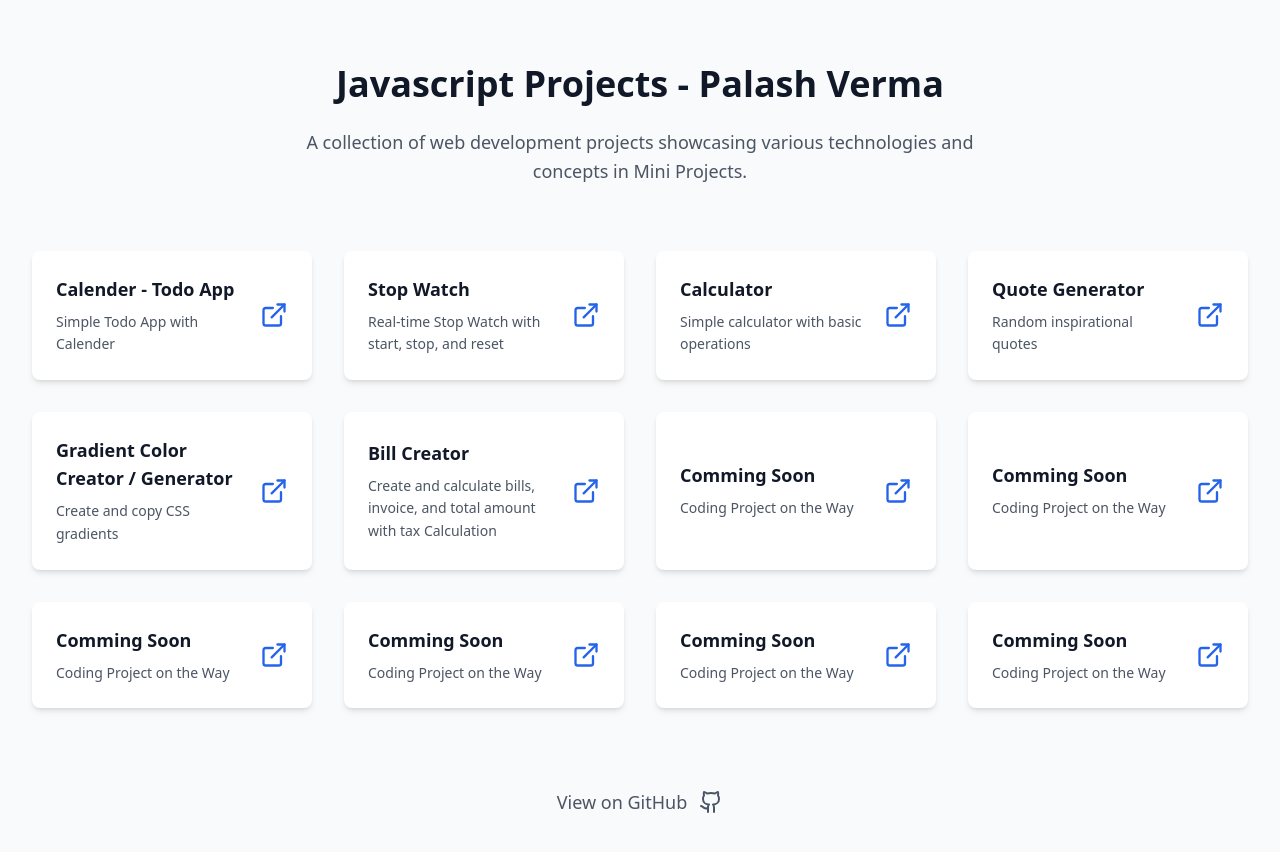
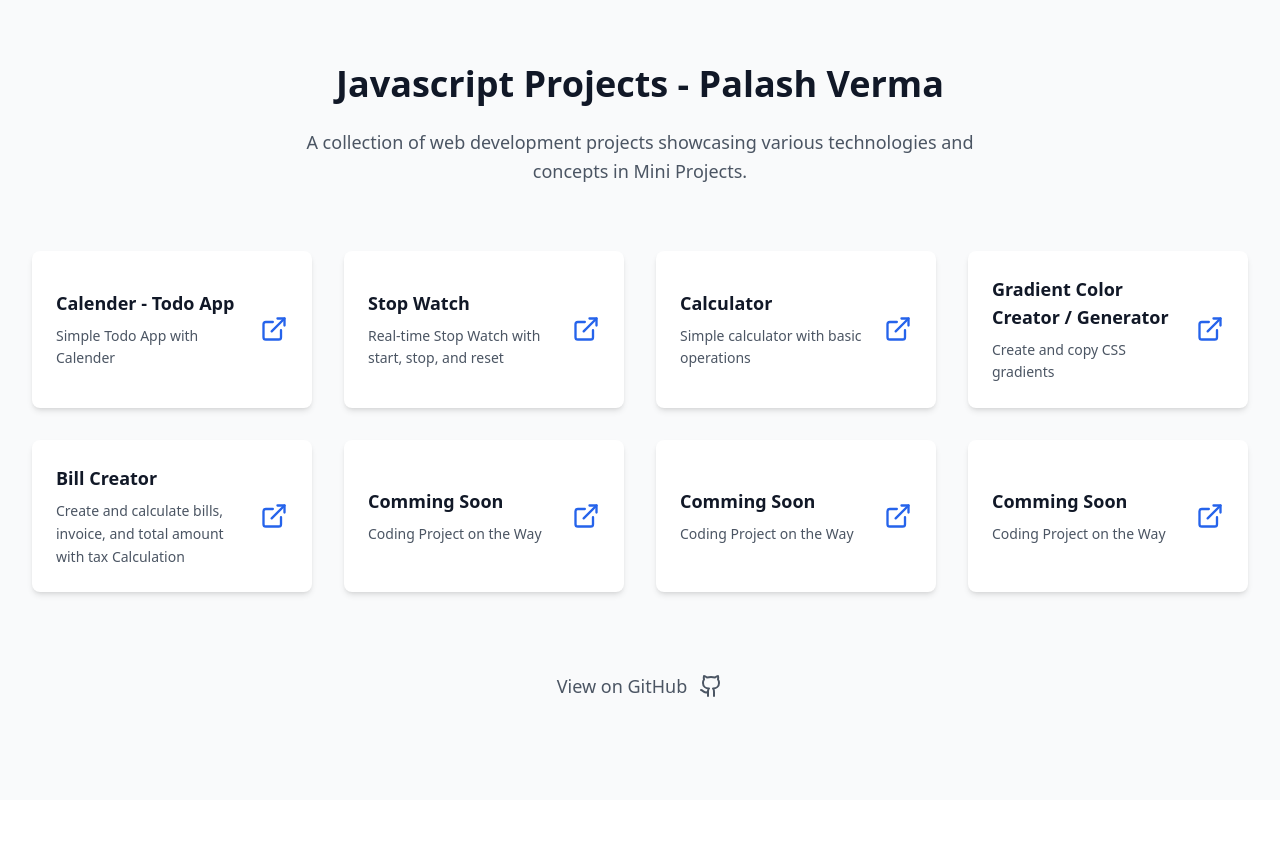
Before and after one commit to P4L4SH/Project-showcase, a React (Vite) app: page / in a window 1280 px wide. Shown: the top 852 px of the page. After the commit the page ends 800 px from the top, so only its background shows below. Built offline with nearby package versions, Linux system fonts and the light colour scheme.

Commit message:
Yeah added a new feature to the project.

```diff
--- a/src/App.jsx
+++ b/src/App.jsx
@@ -57,11 +57,7 @@ function App() {
       description: "Simple calculator with basic operations",
       link: "https://calculator-app-palash.netlify.app/"
     },
-    {
-      title: "Quote Generator",
-      description: "Random inspirational quotes",
-      link: "https://iridescent-conkies-3d68e9.netlify.app"
-    },
+
     {
       title: "Gradient Color Creator / Generator",
       description: "Create and copy CSS gradients",
@@ -87,21 +83,7 @@ function App() {
       description: "Coding Project on the Way",
       link: "#"
     },
-    {
-      title: "Comming Soon",
-      description: "Coding Project on the Way",
-      link: "#"
-    },
-    {
-      title: "Comming Soon",
-      description: "Coding Project on the Way",
-      link: "#"
-    },
-    {
-      title: "Comming Soon",
-      description: "Coding Project on the Way",
-      link: "#"
-    },
+
   ];
 
   // Check current path
```
